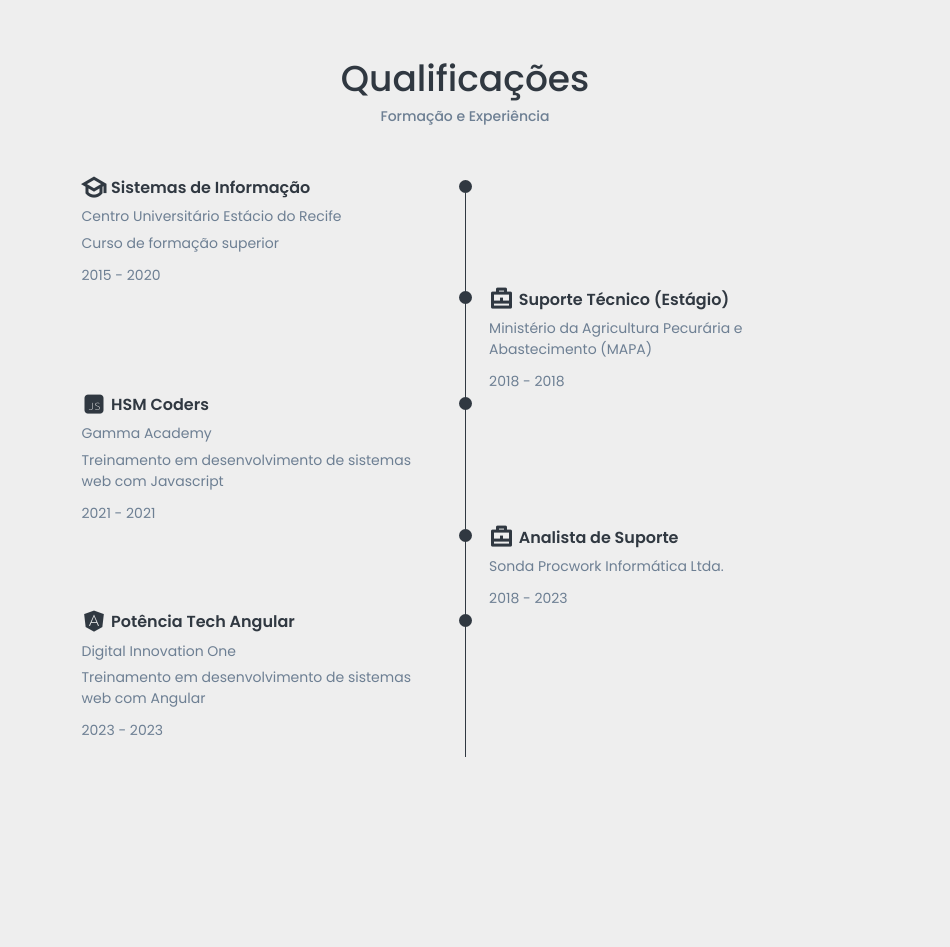
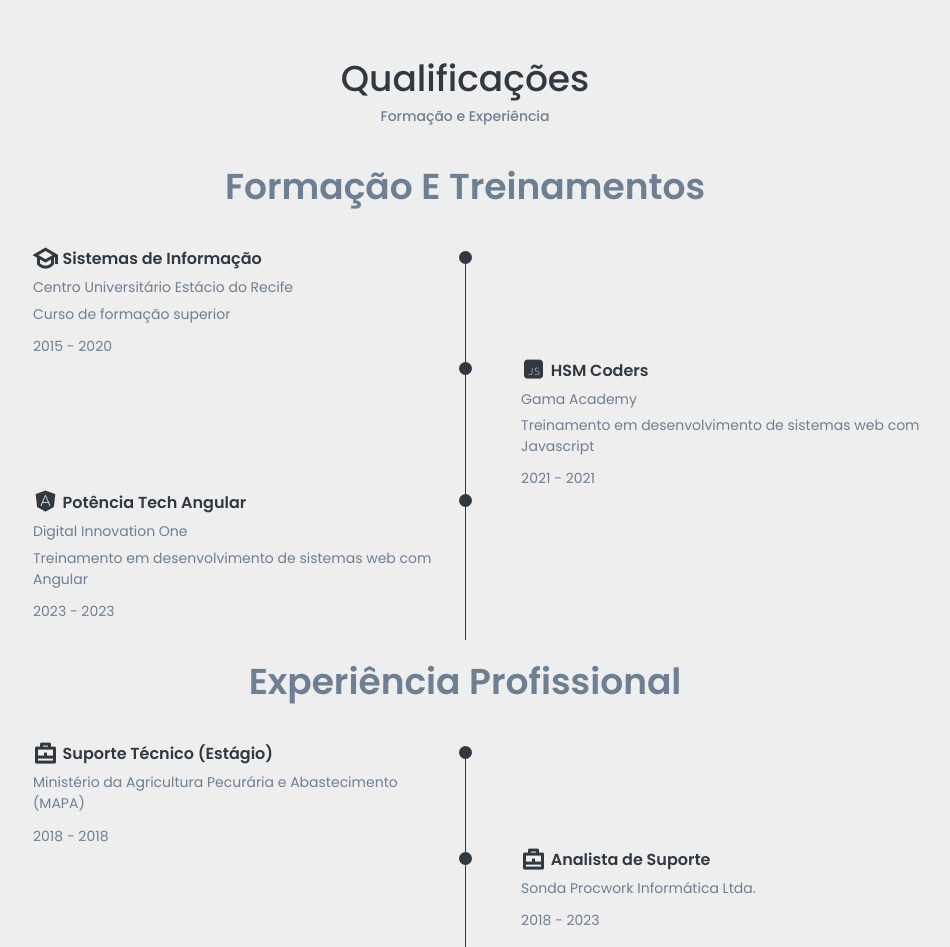
Before and after one commit to AleffCorreia/portfolio, a plain HTML site: page index.html in a window 1280 px wide. Shown: the part 1320-2267 px from the top of the page, without its empty margins (175-1125 px from the left). Before the commit the page ends 2077 px from the top, so only its background shows below. Drawn offline with nearby package versions, Linux system fonts and the light colour scheme.

Commit message:
update qualification section

```diff
--- a/index.html
+++ b/index.html
@@ -160,9 +160,13 @@
             <h2 class="section_title qualification_title">Qualificações</h2>
             <h3 class="section_subtitle qualification_subtitle">Formação e Experiência</h3>
             <div class="container qualification_container">
-                <div class="qualification_content">
-                    <div class="qualification_data" id="educational">
-                        <div class="qualification_data-info">
+                <!-- Educational content -->
+                <div class="qualification_content educational_content">
+                    <div>
+                        <h4 class="qualification_content-title">Formação E Treinamentos</h4>
+                    </div>
+                    <div class="qualification_data ">
+                        <div class="qualification_data-info qualification_data-left">
                             <span class="qualification_data-title"> <i class="ri-graduation-cap-line"></i>Sistemas de
                                 Informação</span>
                             <span class="qualification_data-description">Centro Universitário Estácio do Recife</span>
@@ -174,49 +178,23 @@
                             <div class="qualification_line"></div>
                         </div>
                     </div>
-                    <div class="qualification_data" id="work-1">
+                    <div class="qualification_data">
                         <div></div>
                         <div>
                             <div class="qualification_rounder"></div>
                             <div class="qualification_line"></div>
                         </div>
-                        <div class="qualification_data-info">
-                            <span class="qualification_data-title"><i class="ri-briefcase-line"></i>Suporte Técnico
-                                (Estágio)</span>
-                            <span class="qualification_data-description">Ministério da Agricultura Pecurária e
-                                Abastecimento
-                                (MAPA)</span>
-                            <span class="qualification_data-date">2018 - 2018</span>
-                        </div>
-                    </div>
-                    <div class="qualification_data" id="work-2">
-                        <div class="qualification_data-info">
+                        <div class="qualification_data-info qualification_data-right ">
                             <span class="qualification_data-title"><i class="ri-javascript-fill"></i>HSM Coders</span>
-                            <span class="qualification_data-description">Gamma Academy</span>
+                            <span class="qualification_data-description">Gama Academy</span>
                             <span class="qualification_data-description">Treinamento em desenvolvimento de sistemas web
                                 com Javascript</span>
                             <span class="qualification_data-date">2021 - 2021</span>
                         </div>
-                        <div>
-                            <div class="qualification_rounder"></div>
-                            <div class="qualification_line"></div>
-                        </div>
+
                     </div>
-                    <div class="qualification_data" id="work-2">
-                        <div></div>
-                        <div>
-                            <div class="qualification_rounder"></div>
-                            <div class="qualification_line"></div>
-                        </div>
-                        <div class="qualification_data-info">
-                            <span class="qualification_data-title"><i class="ri-briefcase-line"></i>Analista de
-                                Suporte</span>
-                            <span class="qualification_data-description">Sonda Procwork Informática Ltda.</span>
-                            <span class="qualification_data-date">2018 - 2023</span>
-                        </div>
-                    </div>
-                    <div class="qualification_data" id="work-2">
-                        <div class="qualification_data-info">
+                    <div class="qualification_data">
+                        <div class="qualification_data-info qualification_data-left">
                             <span class="qualification_data-title"><i class="ri-angularjs-fill"></i>Potência Tech Angular</span>
                             <span class="qualification_data-description">Digital Innovation One</span>
                             <span class="qualification_data-description">Treinamento em desenvolvimento de sistemas web
@@ -226,6 +204,40 @@
                         <div>
                             <div class="qualification_rounder"></div>
                             <div class="qualification_line"></div>
+                        </div>
+                    </div>
+                </div>
+                <!-- work content -->
+                <div class="qualification_content work_content">
+                     <div>
+                        <h4 class="qualification_content-title">Experiência Profissional</h4>
+                    </div>
+                    <div class="qualification_data">
+                        <div class="qualification_data-info qualification_data-left">
+                            <span class="qualification_data-title"><i class="ri-briefcase-line"></i>Suporte Técnico
+                                (Estágio)</span>
+                            <span class="qualification_data-description">Ministério da Agricultura Pecurária e
+                                Abastecimento
+                                (MAPA)</span>
+                            <span class="qualification_data-date">2018 - 2018</span>
+                        </div>
+                        <div>
+                            <div class="qualification_rounder"></div>
+                            <div class="qualification_line"></div>
+                        </div>
+
+                    </div>
+                    <div class="qualification_data">
+                        <div></div>
+                        <div>
+                            <div class="qualification_rounder"></div>
+                            <div class="qualification_line"></div>
+                        </div>
+                        <div class="qualification_data-info qualification_data-right">
+                            <span class="qualification_data-title"><i class="ri-briefcase-line"></i>Analista de
+                                Suporte</span>
+                            <span class="qualification_data-description">Sonda Procwork Informática Ltda.</span>
+                            <span class="qualification_data-date">2018 - 2023</span>
                         </div>
                     </div>
                 </div>
--- a/src/assets/css/main.css
+++ b/src/assets/css/main.css
@@ -325,9 +325,6 @@ img {
 }
 
 /* Sobre */
-.about_title{
-
-}
 
 .about_container{
     margin-top: 2rem;
@@ -433,6 +430,13 @@ img {
     height: 100%;
     background-color: var(--text-color);
     transform: translate(6px, -7px);
+}
+
+.qualification_content-title{
+    text-align: center;
+    font-size: var(--h1-font-size);
+    padding: 2rem 0rem;
+    color: var(--text-color-light);
 }
 
 
@@ -561,13 +565,16 @@ img {
         width: 320px;
     }
 
-    .qualification_container{
+    .qualification_data-left{
+        padding-left: 5rem;
+    }
+    .qualification_data-right{
+        padding-left: 2rem;
+    }
 
-        padding-top: 3rem;
-        max-width: 767px;
-        margin: 0 auto;
 
-    }
+
+
 
 
 
```
